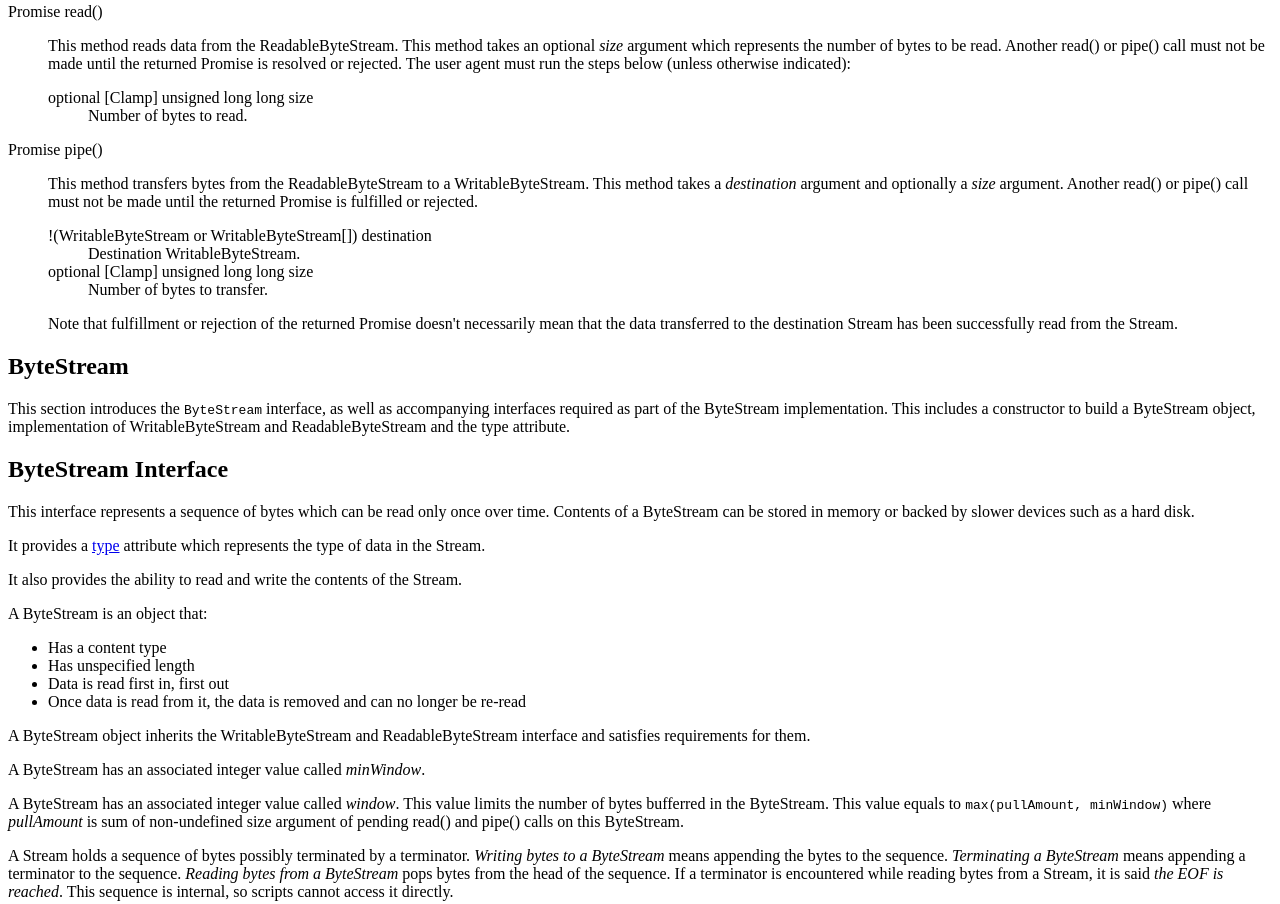
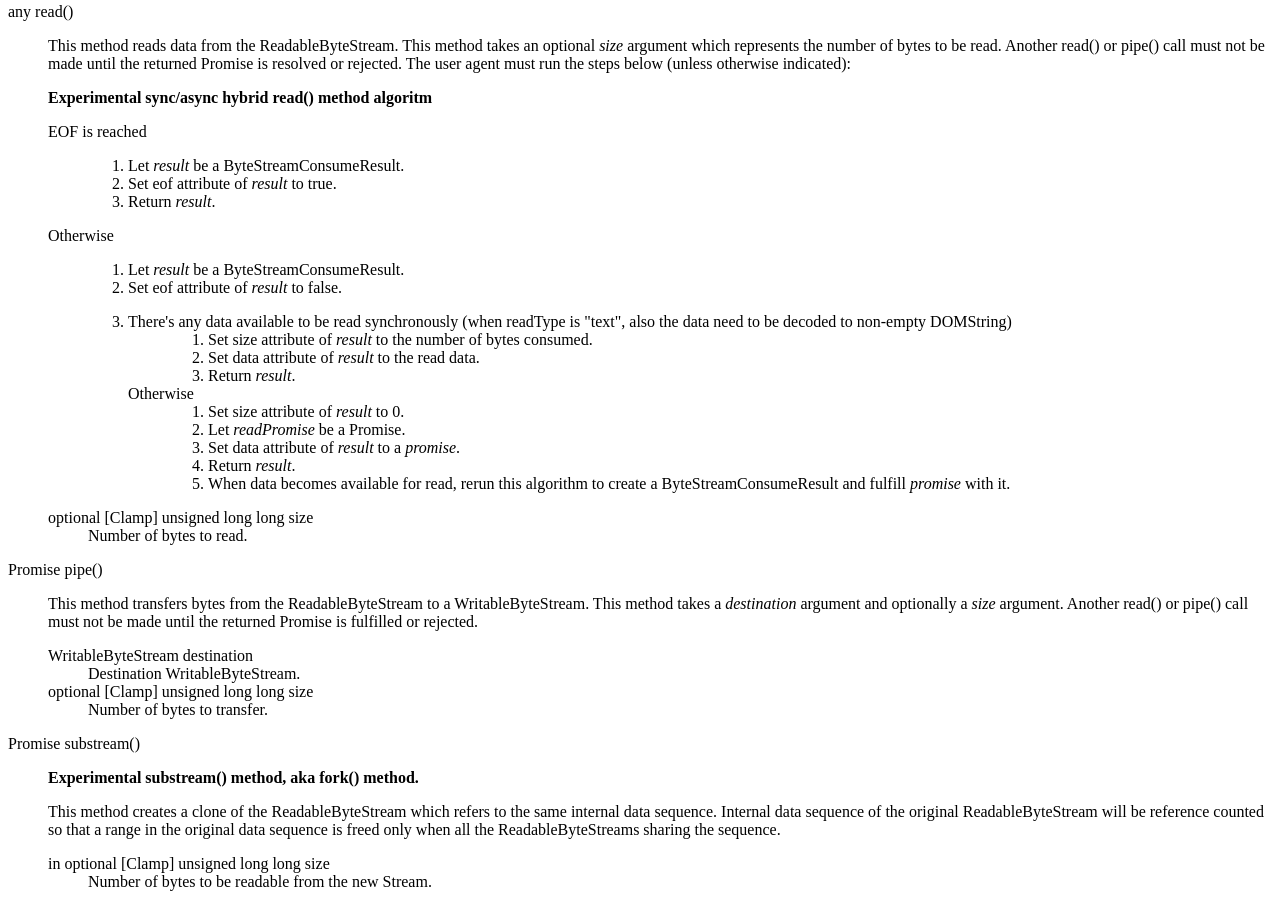
Before and after one commit to w3c/streams-api, a plain HTML site: page preview.html in a window 1280 px wide. Shown: the part 2884-3788 px from the top of the page. Drawn offline with Linux system fonts and the light colour scheme.

Commit message:
- Add sync/async hybrid read method experimentally - Add substream() (fork()) method experimentally

```diff
--- a/preview.html
+++ b/preview.html
@@ -379,13 +379,57 @@ writeData();</pre>
 				</p>
 			</dd>
 
-			<dt>Promise read()</dt>
+			<dt>any read()</dt>
 			<dd>
 				<p>
 					This method reads data from the ReadableByteStream.
 					This method takes an optional <var>size</var> argument which represents the number of bytes to be read.
 					Another read() or pipe() call must not be made until the returned Promise is resolved or rejected.
 					The user agent must run the steps below (unless otherwise indicated):
+				</p>
+
+				<p>
+					<b>Experimental sync/async hybrid read() method algoritm</b>
+
+					<dl class="switch">
+						<dt>EOF is reached</dt>
+						<dd>
+							<ol>
+								<li>Let <var>result</var> be a <a>ByteStreamConsumeResult</a>.</li>
+								<li>Set eof attribute of <var>result</var> to true.</li>
+								<li>Return <var>result</var>.</li>
+							</ol>
+						</dd>
+						<dt>Otherwise</dt>
+						<dd>
+							<ol>
+								<li>Let <var>result</var> be a <a>ByteStreamConsumeResult</a>.</li>
+								<li>Set eof attribute of <var>result</var> to false.</li>
+								<li>
+									<dl class="switch">
+										<dt>There's any data available to be read synchronously (when readType is "text", also the data need to be decoded to non-empty DOMString)</dt>
+										<dd>
+											<ol>
+												<li>Set size attribute of <var>result</var> to the number of bytes consumed.</li>
+												<li>Set data attribute of <var>result</var> to the read data.</li>
+												<li>Return <var>result</var>.
+											</ol>
+										</dd>
+										<dt>Otherwise</dt>
+										<dd>
+											<ol>
+												<li>Set size attribute of <var>result</var> to 0.</li>
+												<li>Let <var>readPromise</var> be a <a>Promise</a>.</li>
+												<li>Set data attribute of <var>result</var> to a <var>promise</var>.</li>
+												<li>Return <var>result</var>.</li>
+												<li>When data becomes available for read, rerun this algorithm to create a <a>ByteStreamConsumeResult</a> and fulfill <var>promise</var> with it.</li>
+											</ol>
+										</dd>
+									</dl>
+								</li>
+							</ol>
+						</dd>
+					</dl>
 				</p>
 
 				<dl class="parameters">
@@ -402,12 +446,30 @@ writeData();</pre>
 					Another read() or pipe() call must not be made until the returned <a>Promise</a> is fulfilled or rejected.
 
 					<dl class="parameters">
-						<dt>!(<a>WritableByteStream</a> or <a>WritableByteStream</a>[]) destination</dt>
+						<dt>WritableByteStream destination</dt>
 						<dd>Destination <a>WritableByteStream</a>.</dd>
 						<dt>optional [Clamp] unsigned long long size</dt>
 						<dd>Number of bytes to transfer.</dd>
 					</dl>
 				</p>
+
+				<dt>Promise substream()</dt>
+				<dd>
+					<p>
+						<b>Experimental substream() method, aka fork() method.</b>
+					</p>
+
+					<p>
+						This method creates a clone of the ReadableByteStream which refers to the same internal data sequence.
+						Internal data sequence of the original ReadableByteStream will be reference counted so that a range in the original data sequence is freed only when all the ReadableByteStreams sharing the sequence.
+
+						<dl class="parameters">
+							<dt>in optional [Clamp] unsigned long long size</dt>
+							<dd>Number of bytes to be readable from the new Stream.</dd>
+						</dl>
+					</p>
+				</dd>
+			</dl>
 
 				<p>
 					Note that fulfillment or rejection of the returned Promise doesn't necessarily mean that the data transferred to the destination Stream has been successfully read from the Stream.
```
